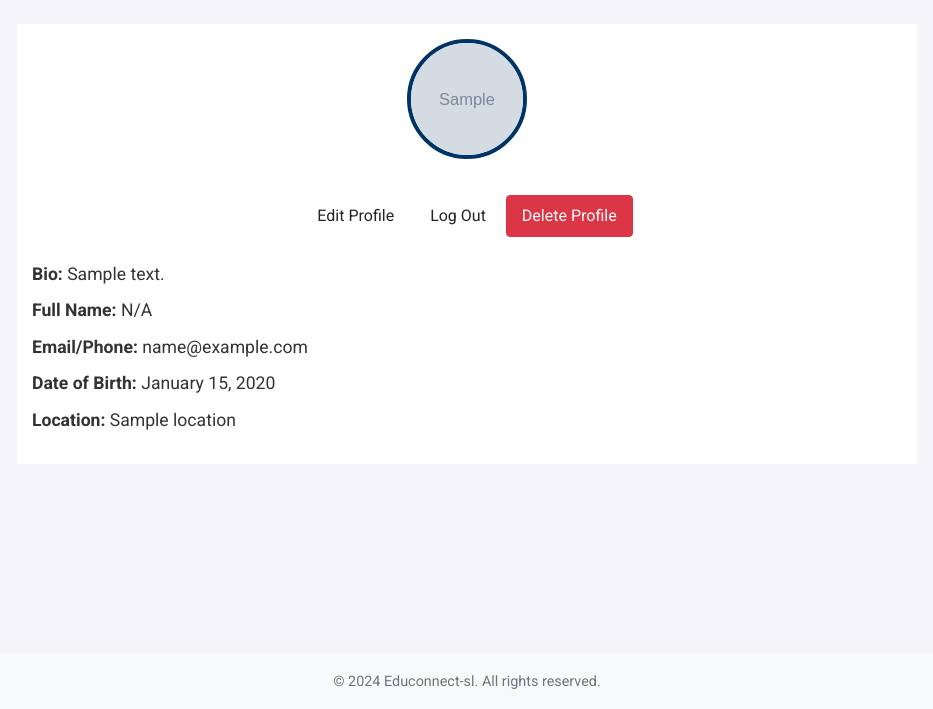
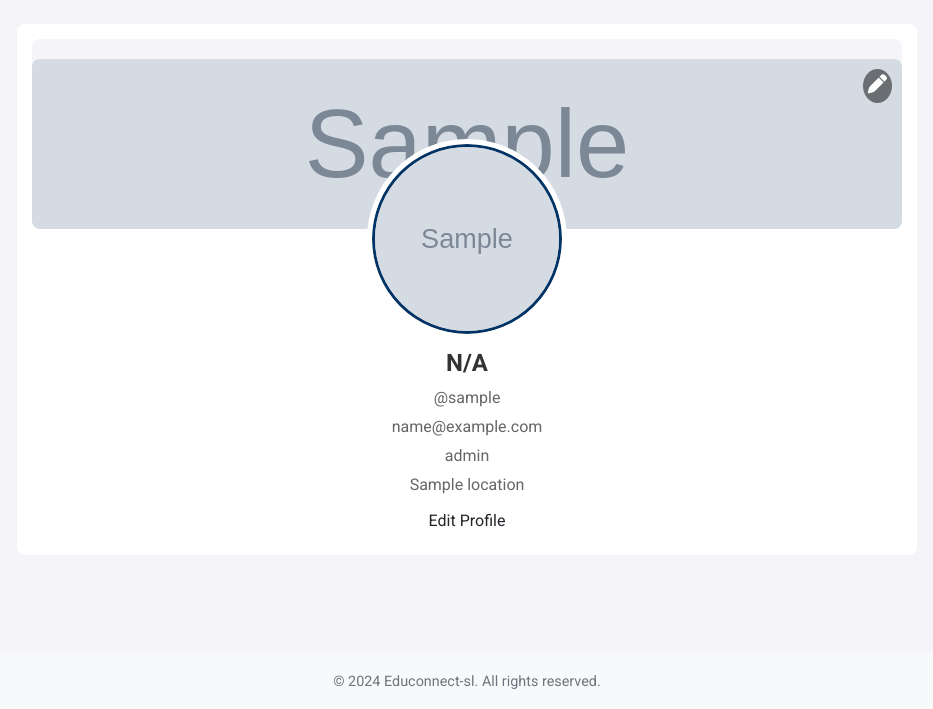
Before and after one commit to Samuel-Senesie/ci-pp4-educonnect-sl, a Django app: template accounts/templates/profile.html in a window 1280 px wide. Shown: the part 91-800 px from the top of the page, without its empty margins (173-1106 px from the left). Run offline with Django 3.2, Linux system fonts and the light colour scheme; the template is opened without the code that fills it: most values are stand-ins (such as "Sample title", 1, 10 or a date in 2020); grey boxes marked "Sample" are stand-in pictures; some libraries are stand-ins or nearby versions.

Commit message:
Create profile page

```diff
--- a/accounts/templates/profile.html
+++ b/accounts/templates/profile.html
@@ -6,7 +6,63 @@
 {% load static %}
 
 <div class="user-profile-container">
-    <div class="user-profile-header">
+    <!-- Background Image Section with Profile Picture -->
+    <div class="profile-header">
+        <div class="background-image-wrapper">
+            {% if profile.background_image %}
+                <img src="{{ profile.background_image.url }}" class="background-image" alt="Background Image">
+            {% else %}
+                <img src="{% static 'images/default_background.jpg' %}" class="background-image" alt="Default Background Image">
+            {% endif %}
+            <form method="POST" action="{% url 'accounts:edit_profile' request.user.id %}" enctype="multipart/form-data" class="d-inline">
+                {% csrf_token %}
+                <input type="file" id="backgroundImageInput" name="background_image" class="d-none" onchange="this.form.submit();">
+                <label for="backgroundImageInput" class="edit-background-btn" aria-label="Edit Background Image">
+                    <i class="fa-solid fa-pen"></i>
+                </label>
+            </form>
+        </div>
+
+        <!-- Profile Picture -->
+        <div class="profile-picture-wrapper">
+            {% if profile.profile_picture %}
+                <img src="{{ profile.porfile_picture.url }}" class="profile-picture rounded-circle">
+            {% else %}
+                <img src="{% static 'images/default_profile_pic.jpg' %}" class="profile-picture rounded-circle" alt="Default Profile Picture">
+            {% endif %}
+            <form method="POST" action="{% url 'accounts:edit_profile' request.user.id %}" enctype="multipart/form-data" class="d-inline">
+                {% csrf_token %}
+                <input type="file" id="profileImageInput" name="profile_picture" class="d-none" onchange="this.form.submit();">
+                <label for="profileImageInput" class="edit-profile-pic-btn" aria-label=" Edit Profile Picture">
+                    <i class="fa-solid fa-pen"></i>
+                </label>
+            </form>
+        </div>
+    </div>
+
+    <!-- Profile Information Section -->
+    <div class="profile-info">
+        <h3 class="profile-name">{{ profile.user.get_full_name|default:"N/A" }}</h3>
+        {% if profile.user.username %}
+            <p class="username">@{{ profile.user.username }}</p>
+        {% endif %}
+        <p class="contact-info">{{ profile.user.email_or_phone|default:"N/A" }}</p>
+        <P class="role-info">{{ profile.user_role|default:"N/A" }}</P>
+        {% if profile.location %}
+            <p class="location-info">{{profile.location }}</p>
+        {% endif %}
+
+        <!-- Edit Profile Button -->
+        <a href="{% url 'accounts:edit_profile' user_id=request.user.id %}" class="btn edit-profile-btn">Edit Profile</a>
+    </div>
+
+    <!-- Hidden Form to Handle Image Upload -->
+    <form id="editProfileForm" method="POST" action="{% url 'accounts:edit_profile' user.id %}" enctype="multipart/form-data">
+        {% csrf_token %}
+    </form>
+
+
+   <!--<div class="user-profile-header">
         <div class="user-profile-picture-wrapper text-center">
             {% if profile.profile_picture %}
                 <img src="{{ profile.profile_picture.url }}" class="user-profile-picture img-fluid rounded-circle"
@@ -31,10 +87,10 @@
             <li><strong>Date of Birth:</strong> {{ profile.date_of_birth|date:"F j, Y"|default:"N/A" }}</li>
             <li><strong>Location:</strong> {{ profile.location|default:"N/A" }}</li>
         </ul>
-    </div>
+    </div> -->
 
     <!-- Modal for profile editing -->
-    <div id="editProfileModal" class="user-modal">
+    <!--<div id="editProfileModal" class="user-modal">
         <div class="user-modal-content">
             <button class="close user-modal-close" aria-label="Close">&times;</button>
             <form method="POST" action="{% url 'accounts:edit_profile' request.user.id %}" enctype="multipart/form-data">
@@ -50,7 +106,7 @@
                 </div>
             </form>
         </div>
-    </div>
+    </div>-->
 
 </div>
 
--- a/accounts/views.py
+++ b/accounts/views.py
@@ -303,13 +303,13 @@ def edit_profile(request, user_id):
         if form.is_valid():
             form.save()
             messages.success(request, 'Profile updated successfully!')
-            return redirect('accounts:profile', user_id=user_id) #  Redirect to profile detail view
+            return redirect('profile', user_id=user_id) #  Redirect to profile detail view
         else:
             messages.error(request, "Error updating profile. Please check the form for errror.")
     else:
         form = UserProfileForm(instance=user_profile)
 
-    return render(request, 'accounts/edit_profile.html', {'form': form})
+    return render(request, 'edit_profile.html', {'form': form})
 
 # Delete profile view
 def delete_profile(request):
--- a/educonnect/urls.py
+++ b/educonnect/urls.py
@@ -29,5 +29,6 @@ urlpatterns = [
     path('contact/', views.contact, name='contact'),
     path('about', views.about, name="about"),
     path('accounts/', include('accounts.urls', namespace='accounts')),
+    #path('accounts/', include('accounts.urls')),
 
 ]
--- a/static/css/style.css
+++ b/static/css/style.css
@@ -775,27 +775,120 @@ body {
     margin: 0 auto;
     padding: 20px;
     background-color: #ffffff;
+    border-radius: 8px;
 }
 
-.user-profile-header {
-    display: flex;
-    flex-direction: column;
-    align-items: center;
+.profile-header {
+    position: relative;
+    text-align: center;
+    padding-top: 20px;
+    background-color: #f4f4f9;
+    border-radius: 8px;
 }
 
-.user-profile-picture-wrapper {
-    width: 160px;
-    height: 160px;
-    margin-bottom: 20px;
+.background-image-wrapper {
+    position: relative;
+    width: 100%;
+    height: 170px;
+    overflow: hidden;
+    border-radius: 8px;
 }
 
-.user-profile-picture {
+.background-image {
     width: 100%;
     height: 100%;
     object-fit: cover;
+}
+
+.edit-background-btn {
+    position: absolute;
+    top: 10px;
+    right: 10px;
+    background-color: rgba(0, 0, 0, 0.5);
+    border: none;
+    color: #fff;
+    padding: 5px;
     border-radius: 50%;
-    border: 4px solid #003366;
+    cursor: pointer;
 }
+
+.edit-profile-btn:hover {
+    background-color: #0056b3;
+}
+
+.edit-profile-pic-btn i {
+    font-size: 0.8rem;
+}
+
+.edit-background-btn i {
+    font-size: 1.2rem;
+}
+
+.profile-info {
+    text-align: center;
+    margin-top: 10px;
+    color: #333;
+}
+
+.profile-name {
+    font-size: 1.5em;
+    font-weight: bold;
+    color: #333;
+    font-family: 'Roboto' sans-serif;
+}
+
+.username, .contact-info, .role-info, .location-info {
+    font-size: 1rem;
+    color: #666;
+    margin: 5px 0;
+}
+
+
+.profile-picture-wrapper {
+    position: absolute;
+    top: 100px;   /* Adjust to overlap background image */
+    left: 50%;
+    transform: translateX(-50%);
+    width: 200px;
+    height: 200px;
+    border-radius: 50%;
+    overflow: hidden;
+    border: 5px solid #ffffff;
+    /*box-shadow: 0px 0px 10px rgba(0, 0, 0, 0.15);*/
+    background-color: #cccccc;
+    /*display: inline-block;*/
+    /*margin-top: -70px;*/
+}
+
+.profile-picture {
+    width: 100%;
+    height: 100%;
+    border-radius: 50% !important;
+    object-fit: cover;
+    border: 3px solid #003366;
+}
+
+.edit-profile-pic-btn {
+    position: absolute;
+    bottom: 0;
+    right: 0;
+    background-color: rgba(0, 0, 0, 0.5);
+    border: none;
+    color: #fff;
+    padding: 5px;
+    border-radius: 50%;
+    cursor: pointer;
+}
+
+.edit-profile-pic-btn i {
+    font-size: 0.8rem;
+}
+
+.profile-info {
+    text-align: center;
+    margin-top: 120px;
+}
+
 
 .user-profile-actions .user-profile-actions-btn.btn-danger {
     background-color: #d9534f;
```
Also changed, not shown: other parts of static/css/style.css (+39 -0 lines), accounts/templates/edit_profile.html (added, +25 -0 lines), media/profile_pics/rosie.jpg (added), static/images/default_profile_pic.jpg (added).
